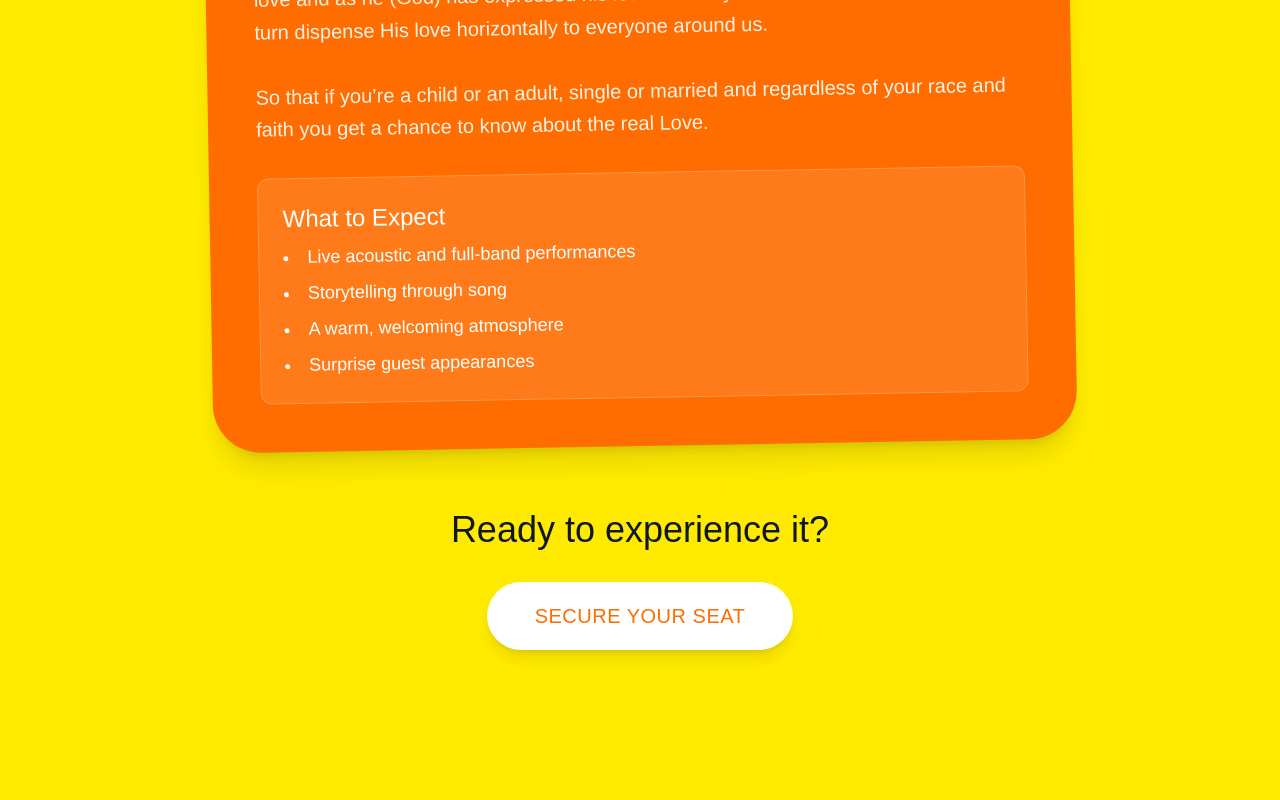
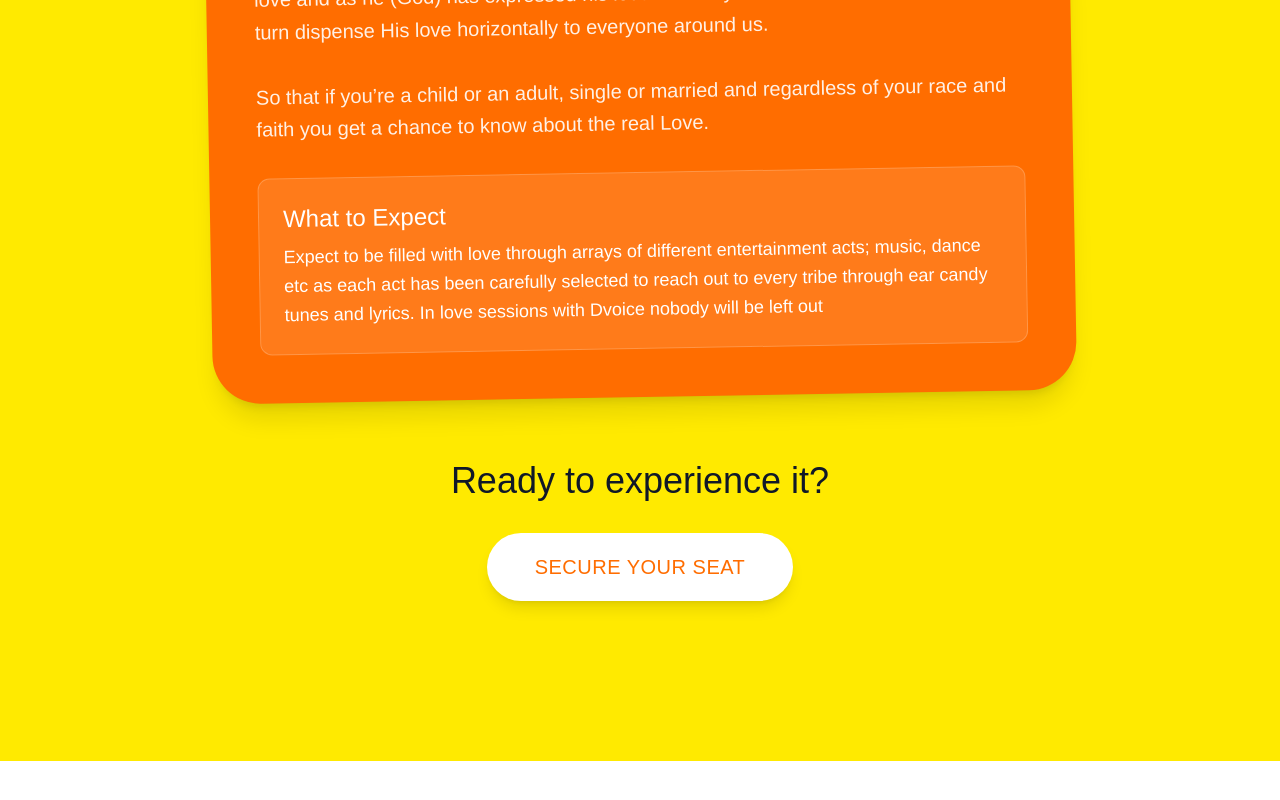
Before and after one commit to iamproms/john-event-reg, a React (Vite) app: page /about in a window 1280 px wide. Shown: the part 1257-2057 px from the top of the page. After the commit the page ends 2018 px from the top, so only its background shows below. Built offline with nearby package versions, Linux system fonts and the light colour scheme.

Commit message:
content: update what to expect section text

```diff
--- a/src/pages/About.jsx
+++ b/src/pages/About.jsx
@@ -75,12 +75,9 @@ export default function About() {
 
                     <div className="bg-white/10 p-6 rounded-xl border border-white/20">
                         <h3 className="font-display text-2xl mb-2">What to Expect</h3>
-                        <ul className="list-disc list-inside space-y-2 text-lg">
-                            <li>Live acoustic and full-band performances</li>
-                            <li>Storytelling through song</li>
-                            <li>A warm, welcoming atmosphere</li>
-                            <li>Surprise guest appearances</li>
-                        </ul>
+                        <p className="text-lg leading-relaxed">
+                            Expect to be filled with love through arrays of different entertainment acts; music, dance etc as each act has been carefully selected to reach out to every tribe through ear candy tunes and lyrics. In love sessions with Dvoice nobody will be left out
+                        </p>
                     </div>
                 </div>
 
```
